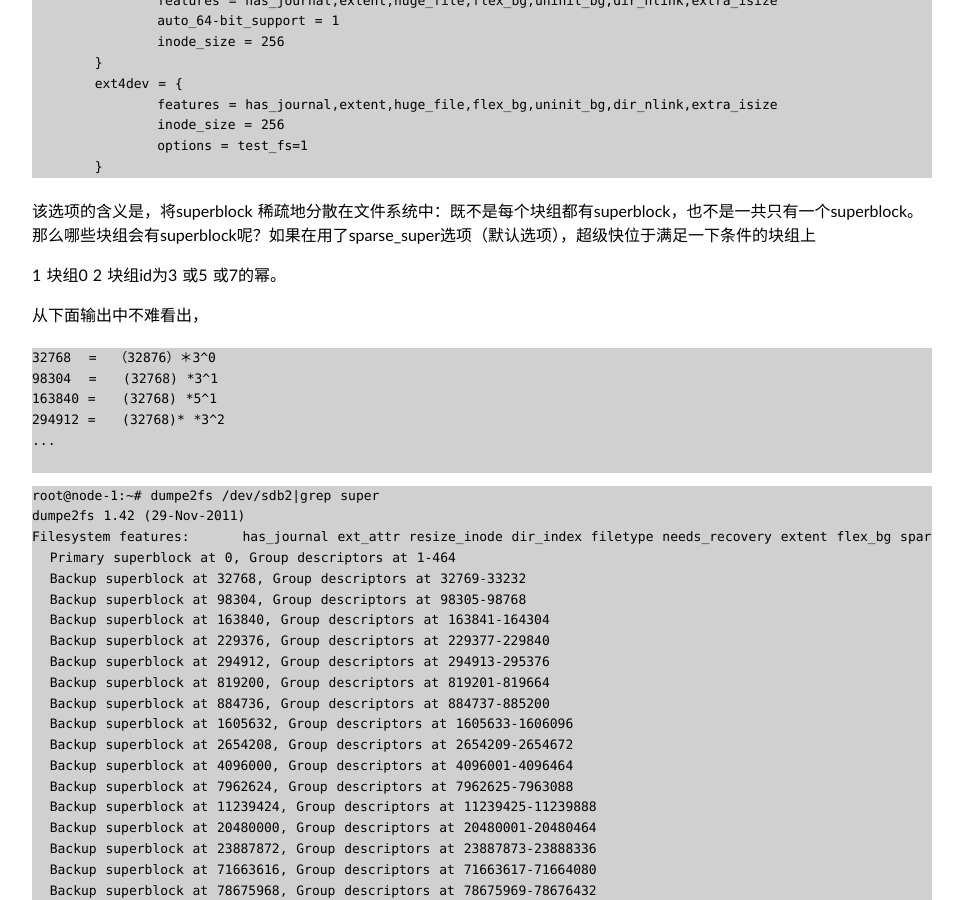
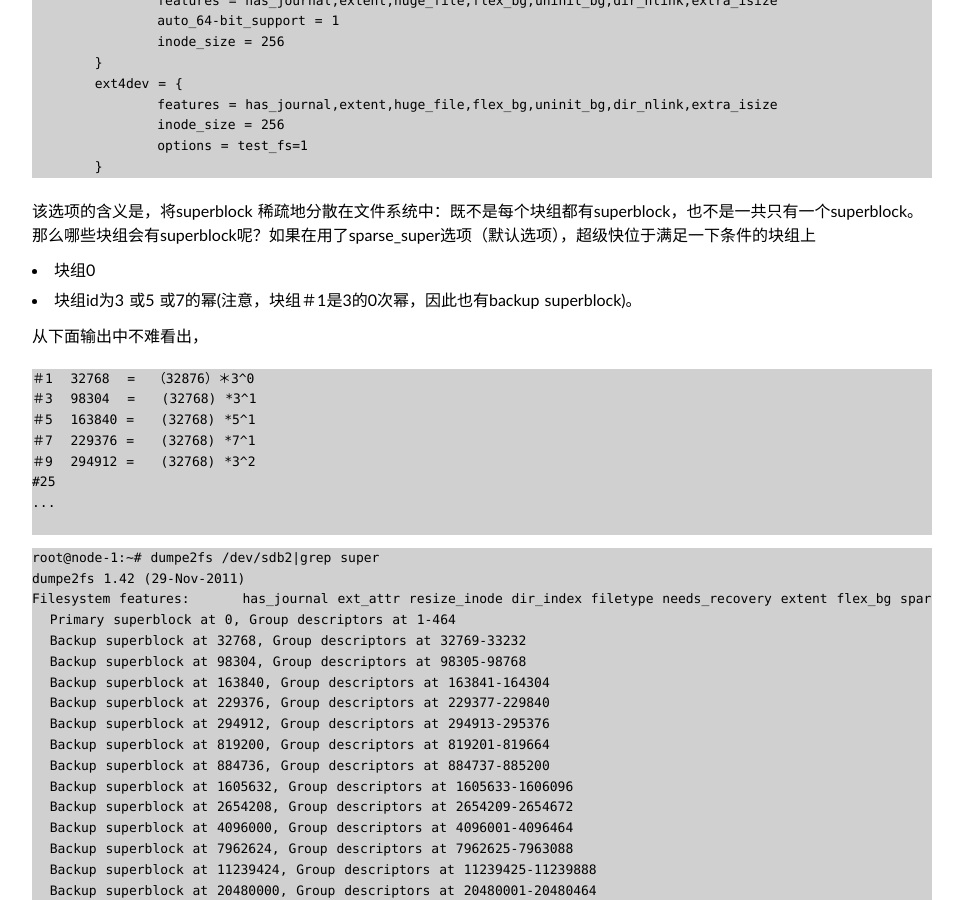
Before and after one commit to Bean-Li/Bean-Li.github.io, a Jekyll site: the page built from _posts/2016-04-16-EXT4-packet-meta-blocks.md, in a window 1280 px wide and 900 px high, scrolled down 1224 px. Shown: the whole window, without its empty margins (158-1121 px from the left). Built offline with Jekyll 4.4.1, drawn with Linux system fonts in a browser that asks for light colours; some web fonts are replaced.

Commit message:
FIX format

````diff
--- a/_posts/2016-04-16-EXT4-packet-meta-blocks.md
+++ b/_posts/2016-04-16-EXT4-packet-meta-blocks.md
@@ -51,16 +51,18 @@ root@node-3:/data/osd.4# cat /etc/mke2fs.conf
 
 该选项的含义是，将superblock 稀疏地分散在文件系统中：既不是每个块组都有superblock，也不是一共只有一个superblock。那么哪些块组会有superblock呢？如果在用了sparse_super选项（默认选项），超级快位于满足一下条件的块组上
 
-1 块组0
-2 块组id为3 或5 或7的幂。
+* 块组0
+* 块组id为3 或5 或7的幂(注意，块组＃1是3的0次幂，因此也有backup superblock)。
 
 从下面输出中不难看出，
 
 ```
-32768  =  （32876）＊3^0
-98304  =   (32768) *3^1
-163840 =   (32768) *5^1
-294912 =   (32768)* *3^2
+＃1  32768  =  （32876）＊3^0
+＃3  98304  =   (32768) *3^1
+＃5  163840 =   (32768) *5^1
+＃7  229376 =   (32768) *7^1
+＃9  294912 =   (32768) *3^2
+#25
 ...
 
 ```
@@ -95,7 +97,7 @@ Filesystem features:      has_journal ext_attr resize_inode dir_index filetype n
   Backup superblock at 1934917632, Group descriptors at 1934917633-1934918096
 ```
 
-除了sparse_super选项，EXT4支持一种新的选项 sparse_super2来备份super block，我们不妨看下e2fsprogs该commit的comment：
+除了sparse_super选项，EXT4支持一种新的选项 sparse\_super2来备份super block，我们不妨看下e2fsprogs该commit的comment：
 
 ```
 commit 65c6c3e06f72e76ddb69222b3be1713d870eb782
````
